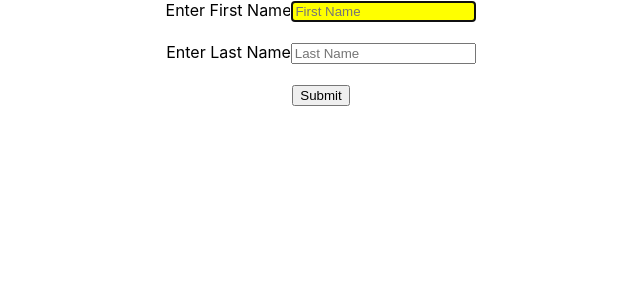
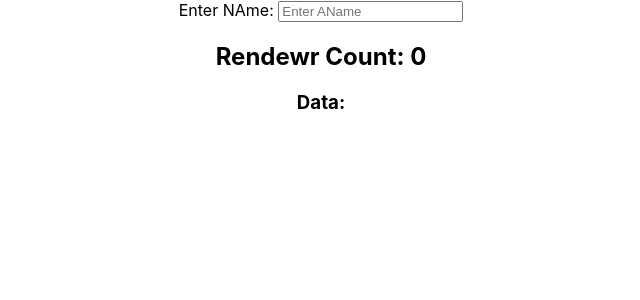
Before and after one commit to riazgul03/ReactJS, a React (Create React App) app in the folder new-app/: page / in a window 1280 px wide. Shown: the top 300 px of the page, without its empty margins (319-959 px from the left). Built offline with nearby package versions, Linux system fonts and the light colour scheme.

Commit message:
UseRef Hook Part-2 in React

```diff
--- a/new-app/src/App.js
+++ b/new-app/src/App.js
@@ -22,13 +22,14 @@ import RefComponent from './RefComponent';
 import UnControlled from './UnControlled';
 import CallbackRefComp from './CallbackRefComp';
 import HookuseRef from './HookuseRef';
+import HookUesRef2 from './HookUesRef2';
 
 
 function App() {
 
   return (
     <div>
-    <HookuseRef/>
+    <HookUesRef2/>
     </div>
   )
 }
--- /dev/null
+++ b/new-app/src/HookUesRef2.js
@@ -0,0 +1,29 @@
+import React, { useEffect, useRef, useState } from 'react'
+
+function HookUesRef2() {
+    const [inputValue, setInputValue] = useState("")
+    // const [count, setCount] = useState(0)
+  const count = useRef(0)
+
+   useEffect(() =>{
+    count.current = count.current + 1
+    //console.log(count.current)
+  });
+    // useEffect(() =>{
+    //     setCount(count + 1)
+    // },[]);
+    return (
+    <div>
+        <label htmlFor=""> Enter NAme: </label>
+    <input
+     type="text"
+        placeholder='Enter AName'
+        value={inputValue}
+            onChange={(e) => setInputValue(e.target.value)}/>
+    <h2>Rendewr Count: {count.current}</h2>
+    <h3>Data: {inputValue}</h3>
+    </div>
+  )
+}
+
+export default HookUesRef2
```
